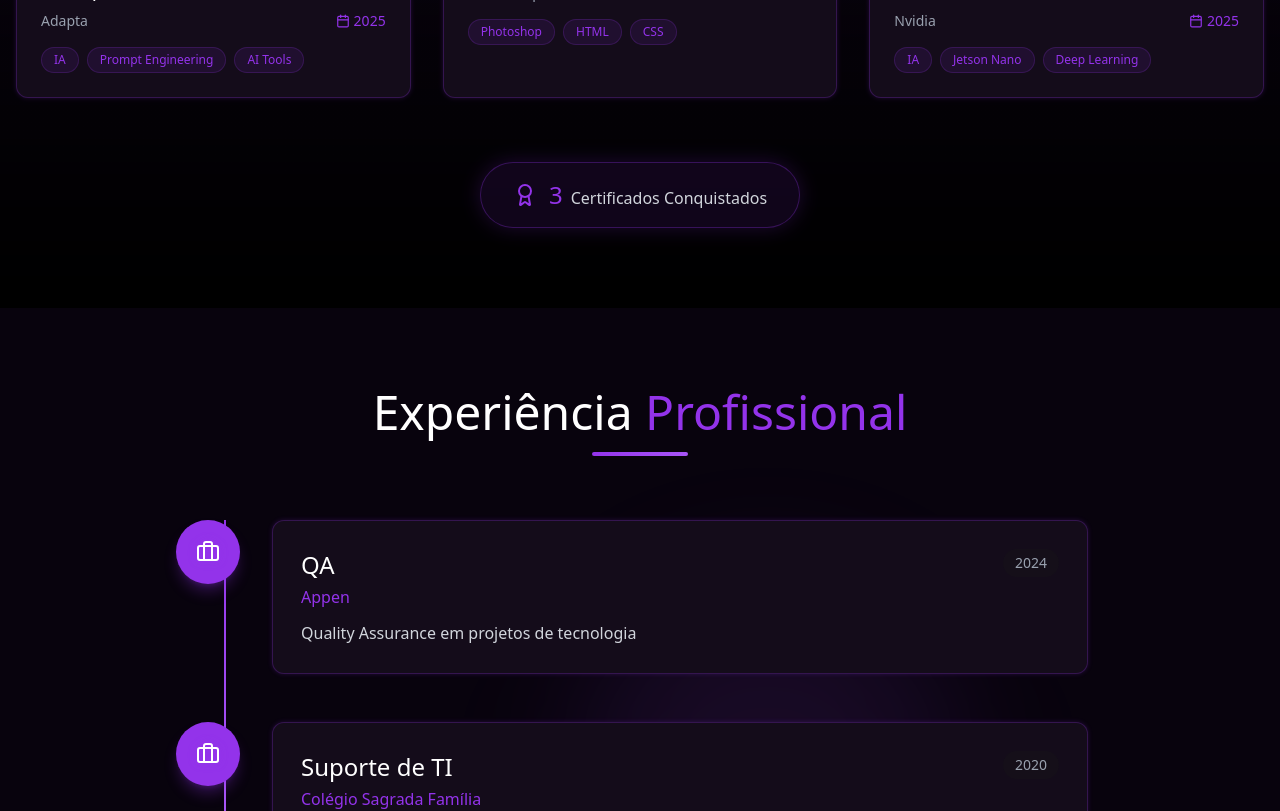
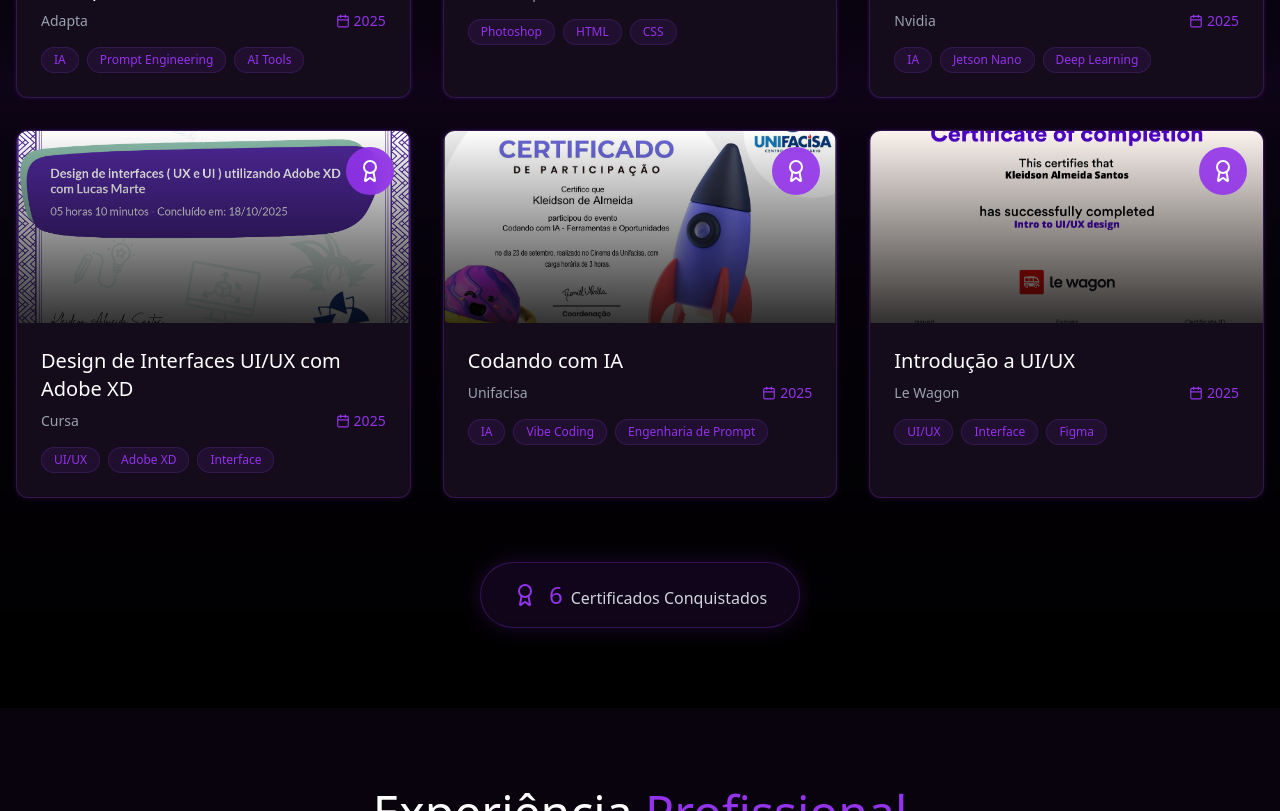
Before and after one commit to kleidsonadesign/ka.dev, a React (Vite) app: page / in a window 1280 px wide. Shown: the part 4300-5111 px from the top of the page. Built offline with nearby package versions, Linux system fonts and the light colour scheme.

Commit message:
Update certificates.ts

```diff
--- a/src/data/certificates.ts
+++ b/src/data/certificates.ts
@@ -50,11 +50,42 @@ export const certificatesData: CertificateData[] = [
     title: "Getting Started with AI on Jetson Nano",
     institution: "Nvidia",
     date: "2025",
-    image:
-      "https://images.unsplash.com/photo-1658069745206-f772e91a28da?crop=entropy&cs=tinysrgb&fit=max&fm=jpg&ixid=M3w3Nzg4Nzd8MHwxfHNlYXJjaHwxfHxudmlkaWElMjBqZXRzb24lMjBhaSUyMGhhcmR3YXJlfGVufDF8fHx8MTc2MDY0NzA5Nnww&ixlib=rb-4.1.0&q=80&w=1080&utm_source=figma&utm_medium=referral",
+    image:"/images/ianvidia.jpeg"
+      ,
     credentialUrl: "#",
     skills: ["IA", "Jetson Nano", "Deep Learning"],
   },
+
+  {
+    id: "cert-4",
+    title: "Design de Interfaces UI/UX com Adobe XD",
+    institution: "Cursa",
+    date: "2025",
+    image:
+      "/images/crfcursa.png",
+    credentialUrl: "#",
+    skills: ["UI/UX", "Adobe XD", "Interface"],
+  },
+{
+    id: "cert-5",
+    title: "Codando com IA",
+    institution: "Unifacisa",
+    date: "2025",
+    image:
+      "/images/codandocomia.jpeg",
+    credentialUrl: "#",
+    skills: ["IA", "Vibe Coding", "Engenharia de Prompt"],
+  },
+  {
+    id: "cert-6",
+    title: "Introdução a UI/UX",
+    institution: "Le Wagon",
+    date: "2025",
+    image:
+      "/images/crflew.png",
+    credentialUrl: "#",
+    skills: ["UI/UX", "Interface", "Figma"],
+  }
 ];
 
 /**
```
